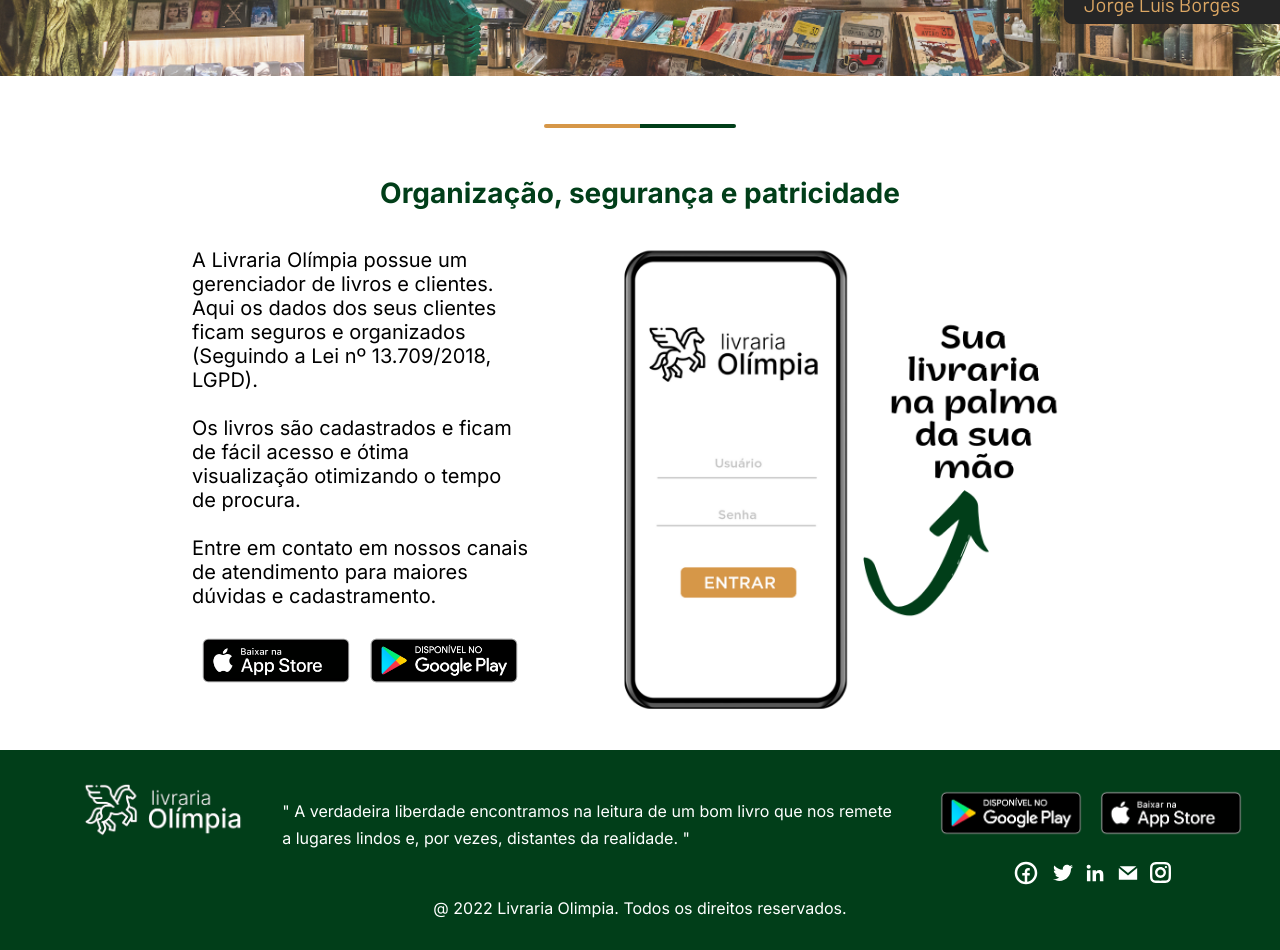
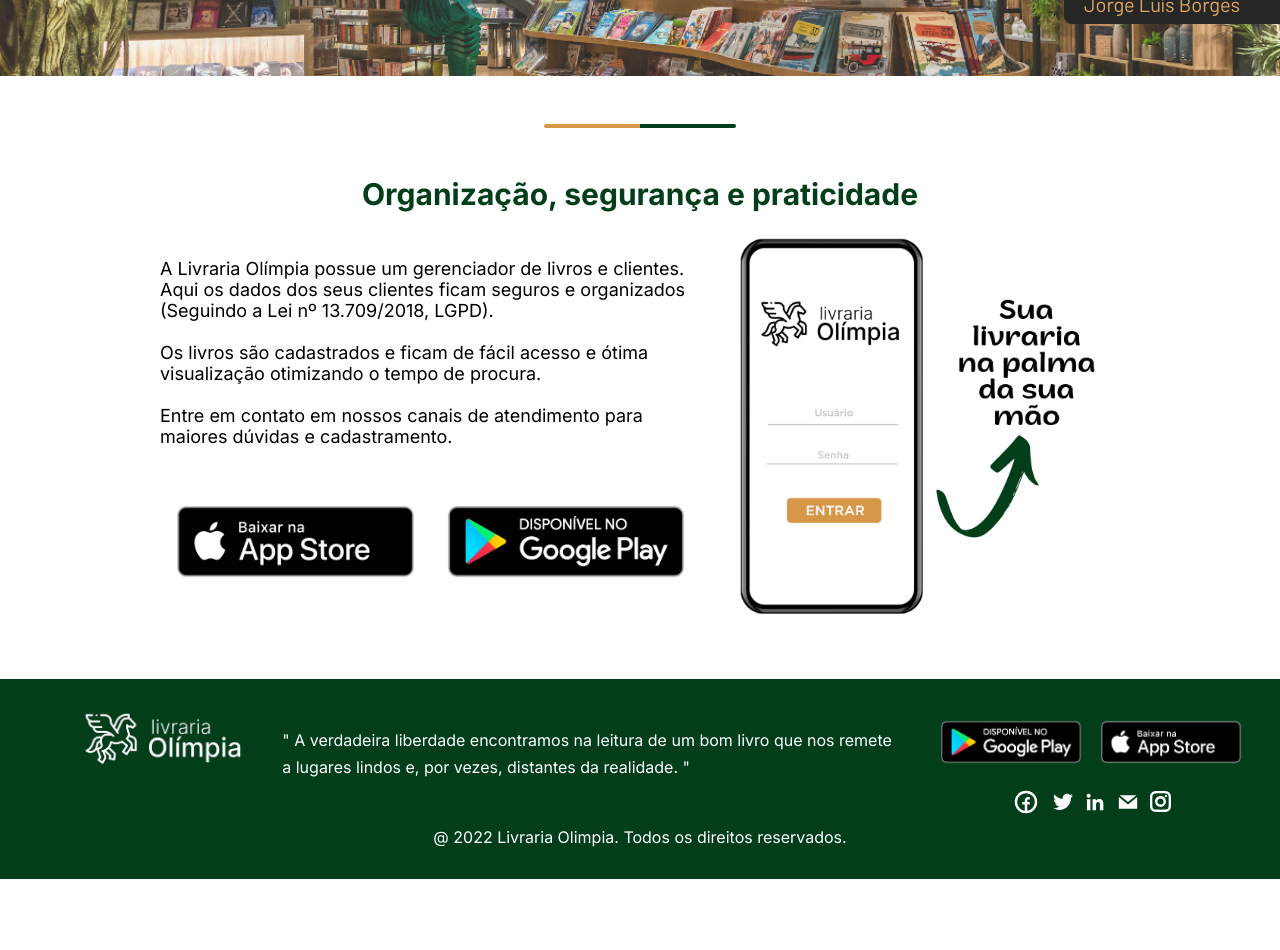
Before and after one commit to Sara-Lirio/Olimpia_App, a React (Vite) app: page / in a window 1280 px wide. Shown: the part 500-1450 px from the top of the page. After the commit the page ends 1379 px from the top, so only its background shows below. Built offline with nearby package versions, Linux system fonts and the light colour scheme.

Commit message:
Separando HomeLogin e acrescentando Css grid

```diff
--- a/src/App.jsx
+++ b/src/App.jsx
@@ -7,7 +7,7 @@
 import Equipe from './Pages/Equipe/Equipe'
 import CadastroCliente from './Pages/CadastroCliente/CadastroCliente'
 import CadastroLivro from './Pages/CadastroLivro/CadastroLivro'
-import HomeLogin from './Pages/Home/HomeLogin'
+import HomeLogin from './Pages/HomeLogin/HomeLogin'
 
 function App() {
 
--- a/src/Pages/Home/Home.module.css
+++ b/src/Pages/Home/Home.module.css
@@ -1,32 +1,4 @@
 @import url('https://fonts.googleapis.com/css2?family=Barlow:wght@300;400;500;600&family=Source+Sans+Pro&display=swap');
-
-.image {
-    background-image: url(../../assets/Livraria-Olimpia.jpg);
-    width: 100%;
-    height: 32em;
-    background-repeat: no-repeat;
-    background-size: cover;
-    filter: grayscale(20%);
-    filter: opacity(85%)
-}
-
-.phase{
-    background-color: black;
-    color:white;
-    font-size: 25px;
-    padding: .2em 1em .2em 1em;
-    border-radius: 8px 0 0 8px;
-    font-family: 'Source Sans Pro', sans-serif;
-}
-
-.author{
-    color:#D69748;
-    background-color: black;
-    padding: .1em 2em .4em 1em;
-    font-family: 'Barlow', sans-serif;
-    font-size: 20px;
-    border-radius: 0 0 0 8px;
-}
 
 .btnLogin {
     background-color: #D69748;
@@ -57,14 +29,6 @@
     font-weight: 600;
     color:white;
     cursor: pointer;
-}
-
-.container {
-    display: flex;
-    flex-direction: column;
-    align-items:flex-end;
-    justify-content: end;
-    padding-top: 24em;
 }
 
 .imgcard{
@@ -105,56 +69,6 @@
     font-weight: 500;
     margin-left: 8em;
     font-size: 18px;
-}
-
-.line{
-    display: flex;
-    margin: 3em 34em;
-}
-
-.line1, .line2 {
-    width: 15em;
-    height: .25em;
-}
-
-.line1{
-    background-color: #D69748;
-    border-radius: 10px 0 0 10px;
-}
-
-.line2{
-    background-color: #013E19;
-    border-radius:  0 10px 10px 0;
-}
-
-.cel {
-    width: 25em;
-    margin-left: 3em;
-}
-
-.subdiv {
-    display: flex;
-    justify-content: space-between;
-    align-items: center;
-    width: 70%;
-    margin:  1em auto;
-    font-size: 20px;
-}
-
-.subtitle{
-    text-align: center;
-    color: #013E19;
-    font-size: 28px;
-}
-
-.app {
-    display: flex;
-}
-
-.playstore{
-    cursor: pointer;
-    width: 50%;
-    margin: 1em 0;
 }
 
 @media (max-width:425px) {
--- a/src/Pages/Home/HomeLogin.jsx
+++ /dev/null
@@ -1,49 +0,0 @@
-import React from 'react'
-import HeaderLogin from '../../components/HeaderLogin/HeaderLogin'
-import style from './Home.module.css'
-import cel from '../../assets/cel.png'
-import playstore from '../../assets/playstore.png'
-import appstore from '../../assets/appstore.png'
-import { Link } from 'react-router-dom'
-
-const HomeLogin = () => {
-    return (
-        <>
-            <HeaderLogin />
-            <section className={style.image}>
-                <div className={style.container}>
-                    <p className={style.phase}>“O livro é uma extensão da memória e da imaginação”</p>
-                    <p className={style.author}>Jorge Luís Borges</p>
-                </div>
-            </section>
-            <section>
-                <div className={style.line}>
-                    <div className={style.line1}></div>
-                    <div className={style.line2}></div>
-                </div>
-                <h3 className={style.subtitle}>Organização, segurança e patricidade</h3>
-                <div className={style.subdiv}>
-                    <div>  <p>A Livraria Olímpia possue um gerenciador de livros e clientes.
-                        Aqui os dados dos seus clientes ficam seguros e organizados (Seguindo a Lei nº 13.709/2018, LGPD).
-                        <br />  <br /> Os livros são cadastrados e ficam de fácil acesso e ótima visualização otimizando o tempo de procura.
-                        <br /> <br />   Entre em contato em nossos canais de atendimento para maiores dúvidas e cadastramento. </p>
-                        <div className={style.app}>
-                            <img src={appstore} className={style.playstore} />
-                            <img src={playstore} className={style.playstore} />
-
-                        </div>
-
-
-
-                    </div>
-
-                    <img src={cel} className={style.cel} />
-                </div>
-
-            </section>
-        </>
-
-    )
-}
-
-export default HomeLogin
--- /dev/null
+++ b/src/Pages/HomeLogin/HomeLogin.jsx
@@ -0,0 +1,51 @@
+import React from 'react'
+import HeaderLogin from '../../components/HeaderLogin/HeaderLogin'
+import style from './HomeLogin.module.css'
+import cel from '../../assets/cel.png'
+import playstore from '../../assets/playstore.png'
+import appstore from '../../assets/appstore.png'
+import { Link } from 'react-router-dom'
+
+const HomeLogin = () => {
+    return (
+        <>
+            <HeaderLogin />
+            <section className={style.image}>
+                <div className={style.container}>
+                    <p className={style.phase}>“O livro é uma extensão da memória e da imaginação”</p>
+                    <p className={style.author}>Jorge Luís Borges</p>
+                </div>
+            </section>
+            <div className={style.line}>
+                <div className={style.line1}></div>
+                <div className={style.line2}></div>
+            </div>
+            <section className={style.main}>
+                <h3 className={style.subtitle}>Organização, segurança e praticidade</h3>
+
+                <p className={style.text}>A Livraria Olímpia possue um gerenciador de livros e clientes.
+                    Aqui os dados dos seus clientes ficam seguros e organizados
+                    (Seguindo a Lei nº 13.709/2018, LGPD).
+                    <br /><br />
+                    Os livros são cadastrados e ficam de fácil acesso e ótima visualização
+                    otimizando o tempo de procura.
+                    <br /><br />
+                    Entre em contato em nossos canais de atendimento para maiores dúvidas
+                    e cadastramento. </p>
+
+                <div className={style.app}>
+                    <img src={appstore} className={style.playstore} />
+                    <img src={playstore} className={style.playstore} />
+                </div>
+
+
+                <img src={cel} className={style.cel} />
+
+
+            </section>
+        </>
+
+    )
+}
+
+export default HomeLogin
--- /dev/null
+++ b/src/Pages/HomeLogin/HomeLogin.module.css
@@ -0,0 +1,97 @@
+@import url('https://fonts.googleapis.com/css2?family=Barlow:wght@300;400;500;600&family=Source+Sans+Pro&display=swap');
+
+.image {
+    background-image: url(../../assets/Livraria-Olimpia.jpg);
+    width: 100%;
+    height: 32em;
+    background-repeat: no-repeat;
+    background-size: cover;
+    filter: grayscale(20%);
+    filter: opacity(85%)
+}
+
+.container {
+    display: flex;
+    flex-direction: column;
+    align-items:flex-end;
+    justify-content: end;
+    padding-top: 24em;
+}
+
+.phase{
+    background-color: black;
+    color:white;
+    font-size: 25px;
+    padding: .2em 1em .2em 1em;
+    border-radius: 8px 0 0 8px;
+    font-family: 'Source Sans Pro', sans-serif;
+}
+
+.author{
+    color:#D69748;
+    background-color: black;
+    padding: .1em 2em .4em 1em;
+    font-family: 'Barlow', sans-serif;
+    font-size: 20px;
+    border-radius: 0 0 0 8px;
+}
+
+.line{
+    display: flex;
+    margin: 3em 34em;
+
+}
+
+.line1, .line2 {
+    width: 15em;
+    height: .25em;
+}
+
+.line1{
+    background-color: #D69748;
+    border-radius: 10px 0 0 10px;
+}
+
+.line2{
+    background-color: rgb(1, 62, 25);
+    border-radius:  0 10px 10px 0;
+}
+
+.main {
+    display: grid;
+    grid-template-areas:
+    'subtitle subtitle '
+    'text cel'
+    'app cel'
+    ;
+    margin: .1em 10em 3em 10em ;
+    gap: 10px;
+
+}
+
+.subtitle {
+    grid-area: subtitle;
+    color: rgb(1, 62, 25);
+    text-align: center;
+    font-size: 30px;
+}
+
+.text {
+    grid-area: text;
+    margin-top: 2em;
+    font-size: 18px;
+}
+
+.app {
+    grid-area: app;
+
+}
+
+.cel {
+    grid-area: cel;
+    width: 100%;
+}
+
+.playstore {
+    width: 50%;
+}
```
Also changed, not shown: src/components/Header/Header.module.css (+2 -111 lines), src/components/HeaderLogin/HeaderLogin.module.css (+21 -0 lines).
